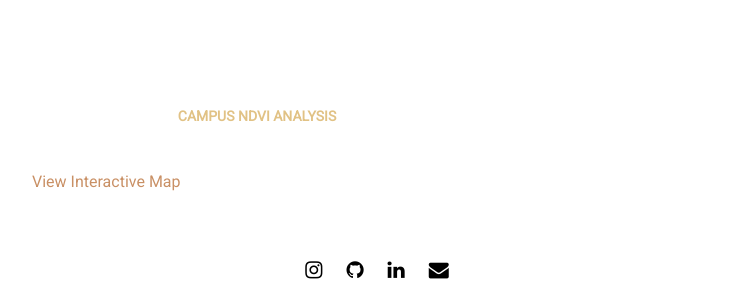
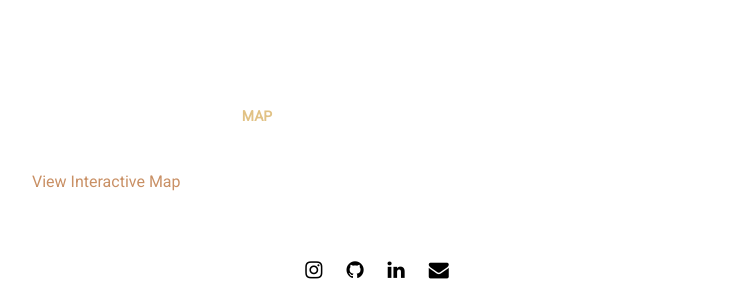
Before and after one commit to jinuew/webinfo, a Jekyll site: the page built from projects/proj-3.md, in a window 1280 px wide. Shown: the part 270-570 px from the top of the page, without its empty margins (263-1017 px from the left). Built offline with Jekyll 4.4.1, drawn with Linux system fonts in a browser that asks for light colours; nearby versions of some CDN libraries; our own code applies the rules of GitHub Pages for plain Markdown files.

Commit message:
Update proj-3.md

```diff
--- a/projects/proj-3.md
+++ b/projects/proj-3.md
@@ -2,5 +2,5 @@
 Geopandas to GeoJson<br>
 HTML 오픈스트리트맵에 GeoJson을 업로드하고 속성값 인포윈도우 작성<br>
 
-### Campus NDVI Analysis
+### Map
 [View Interactive Map](https://jinuew.github.io/webinfo/assets/interactive.html)
```
